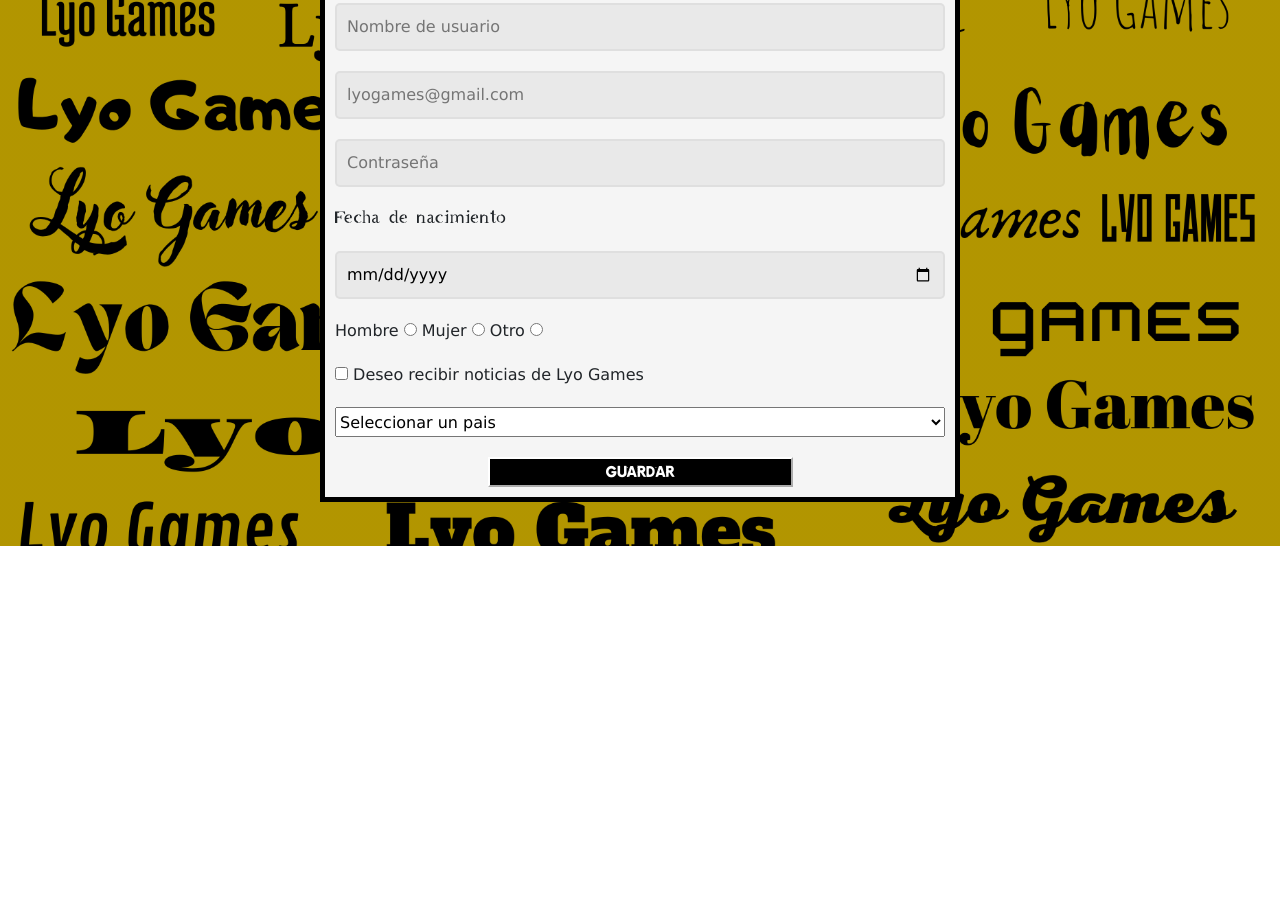
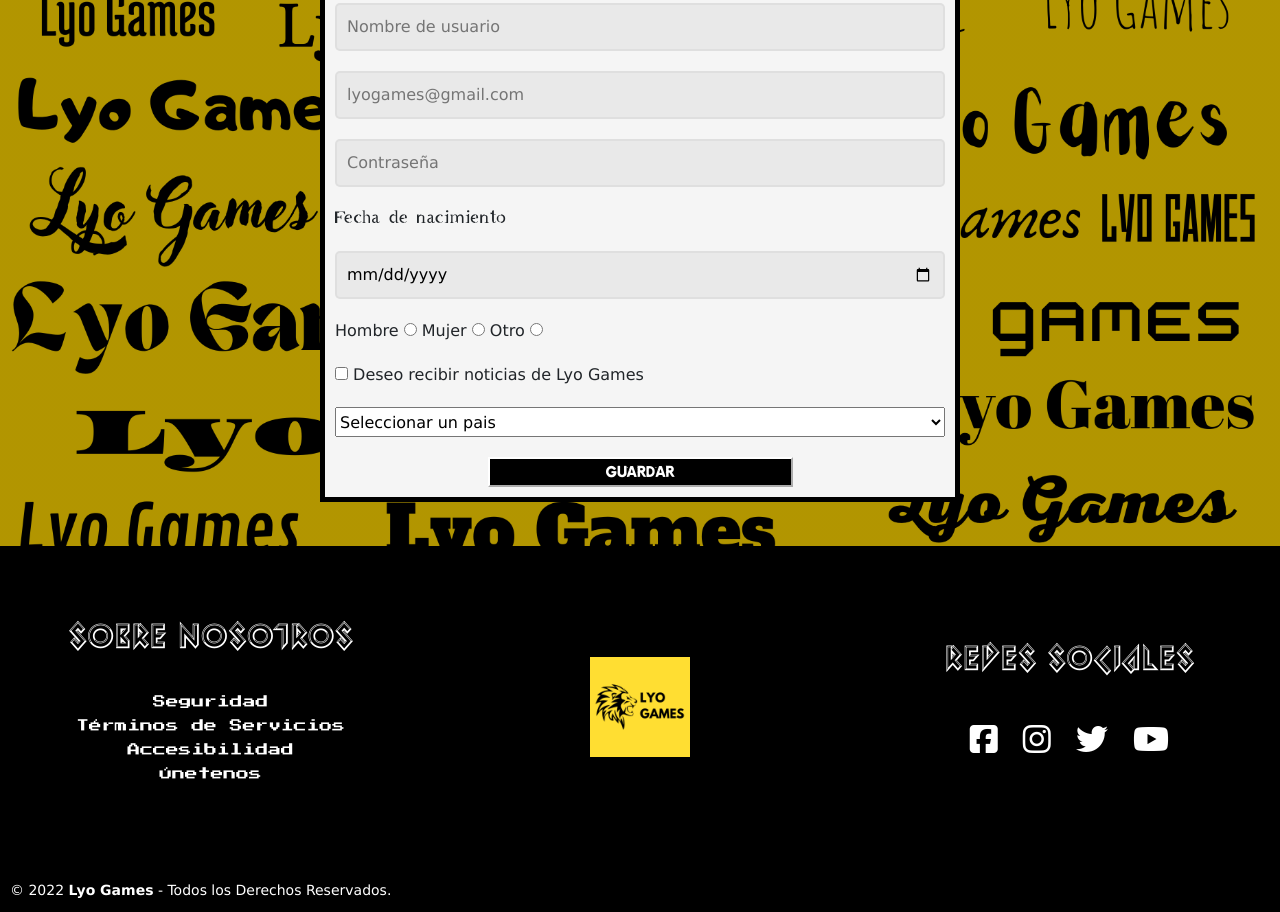
Before and after one commit to NicoLeocata/LyoGames, a website: page pages/perfil.html in a window 1280 px wide. Shown: the part 444-1356 px from the top of the page. Before the commit the page ends 990 px from the top, so only its background shows below. Drawn offline with nearby package versions, Linux system fonts and the light colour scheme; a web font is replaced by a local one.

Commit message:
Agrego footer al perfil

```diff
--- a/pages/perfil.html
+++ b/pages/perfil.html
@@ -131,6 +131,40 @@
             </section>
         </section>
     </main>
+        <!-- FOOTER: PIE DE PAGINA -->
+        <footer class="footer">
+            <div class="footer__1">
+                <div class="sobreNosotros">
+                    <h4>SOBRE NOSOTROS</h4>
+                    <br>
+                    <ul>
+                        <li class="inline"> Seguridad </li>
+                        <br>
+                        <li class="inline"> Términos de Servicios </li>
+                        <br>
+                        <li class="inline"> Accesibilidad </li>
+                        <br>
+                        <li class="inline"> Únetenos </li>
+                    </ul>
+                </div>
+                <div class="logoFooter">
+                    <img src="../img/Fotos/LYO GAMES.png" width="100" height="100" alt="Logo de Lyo Games">
+                </div>
+                <div class="redSocial">
+                    <h4>REDES SOCIALES</h4>
+                    <br>
+                    <ul>
+                        <i class="fa-brands fa-facebook-square"></i>
+                        <i class="fa-brands fa-instagram"></i>
+                        <i class="fa-brands fa-twitter"></i>
+                        <i class="fa-brands fa-youtube"></i>
+                    </ul>
+                </div>
+            </div>
+            <div class="footer__2">
+                <small>&copy; 2022 <b>Lyo Games</b> - Todos los Derechos Reservados.</small>
+            </div>
+        </footer>
 
 
     <script src="https://cdn.jsdelivr.net/npm/bootstrap@5.2.0-beta1/dist/js/bootstrap.min.js"
```
